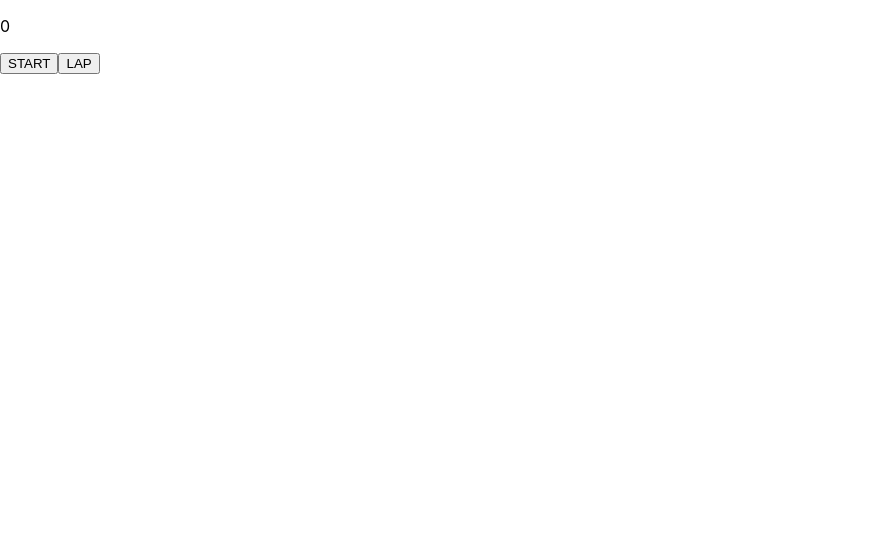
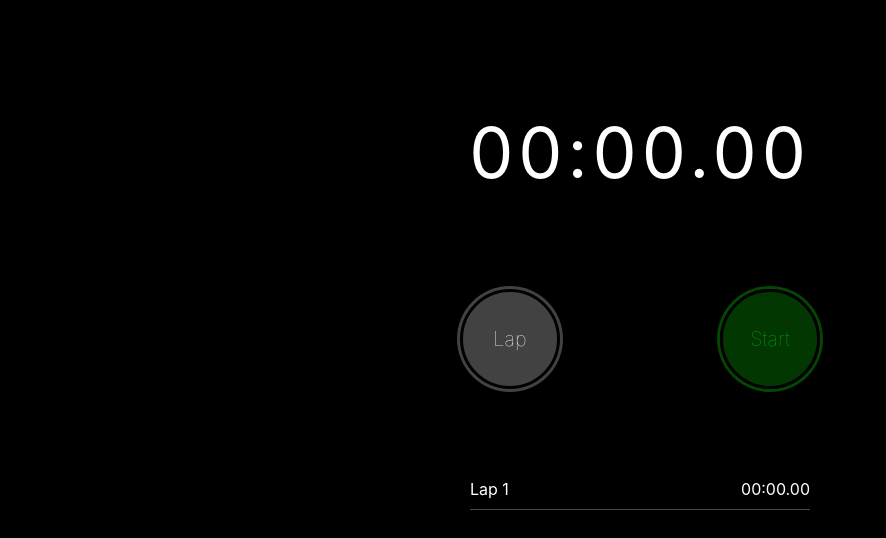
Before and after one commit to danielabbasi/stopwatch-using-react, a React (Create React App) app in the folder stopwatch/: page / in a window 1280 px wide. Shown: the top 538 px of the page, without its empty margins (0-886 px from the left). Built offline with nearby package versions, Linux system fonts and the light colour scheme.

Commit message:
Added millisecond conversion function and find min max function for the lap times. also added render top row function for the lap timer. Added styling. STOP BUTTON STILL BUGGED

```diff
--- a/stopwatch/src/App.css
+++ b/stopwatch/src/App.css
@@ -1,4 +1,4 @@
-/* * {
+* {
   margin: 0;
   padding:0;
   background-color: black;
@@ -176,4 +176,4 @@ td {
   border-bottom: 2px solid grey;
   padding: 5px;
   margin: 5px;
-} */
+}
--- a/stopwatch/src/Stopwatch.js
+++ b/stopwatch/src/Stopwatch.js
@@ -4,6 +4,7 @@ import './App.css';
 const START_STOP = 'START_STOP';
 const INCREMENT_TIMER = 'INCREMENT_TIMER'
 const LAP_RESET = 'LAP_RESET';
+let interval;
 
 let initialState = {
     isRunning: false,
@@ -11,9 +12,6 @@ let initialState = {
     currentTime: 0,
     lapTimes: []
 }
-let interval;
-
-
 
 function reducer(state, action) {
     switch (action) {
@@ -40,12 +38,10 @@ function reducer(state, action) {
 }
 
 const Stopwatch = () => {
-
     const [state, dispatch] = useReducer(reducer, initialState)
     const { isRunning, timeElapsed, currentTime, lapTimes } = state
-    const startStopBtn = isRunning ? 'STOP' : 'START';
-    const lapResetBtn = isRunning || timeElapsed === 0 ? 'LAP' : 'RESET'
-
+    const startStopBtn = isRunning ? 'Stop' : 'Start';
+    const lapResetBtn = isRunning || timeElapsed === 0 ? 'Lap' : 'Reset'
 
     useEffect(() => {
         if (state.isRunning) {
@@ -58,51 +54,47 @@ const Stopwatch = () => {
         }
     }, [state.isRunning])
 
+    const findMinMax = (laps) => {
+        const maxLap = Math.max(...lapTimes)
+        const minLap = Math.min(...lapTimes)
+        if (maxLap === laps && lapTimes.length > 2) {
+            return "maxLap"
+        } else if (minLap === laps && lapTimes.length > 2) {
+            return "minLap"
+        }
+    }
 
-    // const findMinMax = (laps) => {
-    //     const maxLap = Math.max(...lapTimes)
-    //     const minLap = Math.min(...lapTimes)
-    //     if (maxLap === laps && lapTimes.length > 2) {
-    //         return "maxLap"
-    //     } else if (minLap === laps && lapTimes.length > 2) {
-    //         return "minLap"
-    //     }
-    // }
+    const topRowTimer = () => {
+        if (lapTimes.length === 0) {
+            return timeElapsed;
+        } else {
+            return timeElapsed - currentTime;
+        }
+    }
 
-    // const topRowTimer = () => {
-    //     if (lapTimes.length === 0) {
-    //         return timeElapsed;
-    //     } else {
-    //         return timeElapsed - currentTime;
-    //     }
-    // }
-
-    // const millisecondConversion = (timeElapsed) => {
-    //     const milliseconds = timeElapsed % 100;
-    //     const seconds = Math.floor((timeElapsed / 100) % 60);
-    //     const minutes = Math.floor((timeElapsed / (60 * 100)) % 60);
-    //     const pad = (time) => time < 10 ? '0' + time : time
-    //     return pad(minutes) + ":" + pad(seconds) + "." + pad(milliseconds);
-    // }
+    const millisecondConversion = (timeElapsed) => {
+        const milliseconds = timeElapsed % 100;
+        const seconds = Math.floor((timeElapsed / 100) % 60);
+        const minutes = Math.floor((timeElapsed / (60 * 100)) % 60);
+        const pad = (time) => time < 10 ? '0' + time : time
+        return pad(minutes) + ":" + pad(seconds) + "." + pad(milliseconds);
+    }
 
     return (
-
-        // const { isRunning, timeElapsed, lapTimes } = this.state;
         <>
-            {/* <p className="timer">{millisecondConversion(timeElapsed)}</p> */}
-            <p>{timeElapsed}</p>
+            <p className = "timer">{millisecondConversion(timeElapsed)}</p>
             <div className="container">
-                <button onClick={() => dispatch(START_STOP)}>{startStopBtn}</button>
-                <button onClick={() => dispatch(LAP_RESET)} >{lapResetBtn}</button>
+                <button className={isRunning ? "resetBtn" : "lapBtn"} onClick={() => dispatch(LAP_RESET)} >{lapResetBtn}</button>
+                <button className={isRunning ? "stopBtn" : "startBtn"} onClick={() => dispatch(START_STOP)}>{startStopBtn}</button>
             </div>
-            {/* <table>
+            <table>
                     <tbody>
                         <td className="lap">Lap {lapTimes.length + 1} </td><td>{millisecondConversion(topRowTimer())}</td>
-                        {lapTimes.slice(0).reverse().map((lap, index) => <tr key={index} className={findMinMax(lap)}>
+                        {lapTimes.map((lap, index) => <tr key={index} className={findMinMax(lap)}>
                             <td className="lap">Lap {lapTimes.length - index} </td><td className="time">{millisecondConversion(lap)}</td>
                         </tr>)}
                     </tbody>
-                </table> */}
+                </table>
         </>
     )
 }
```
